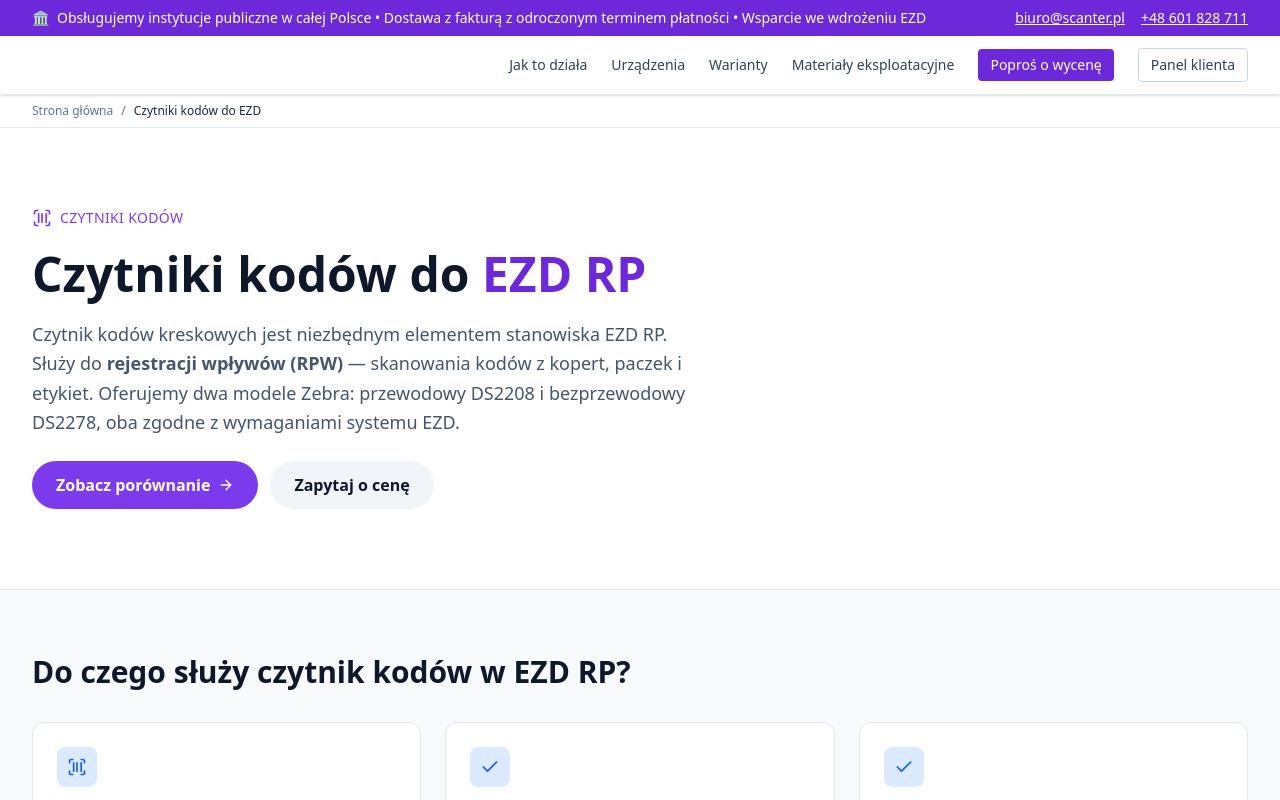
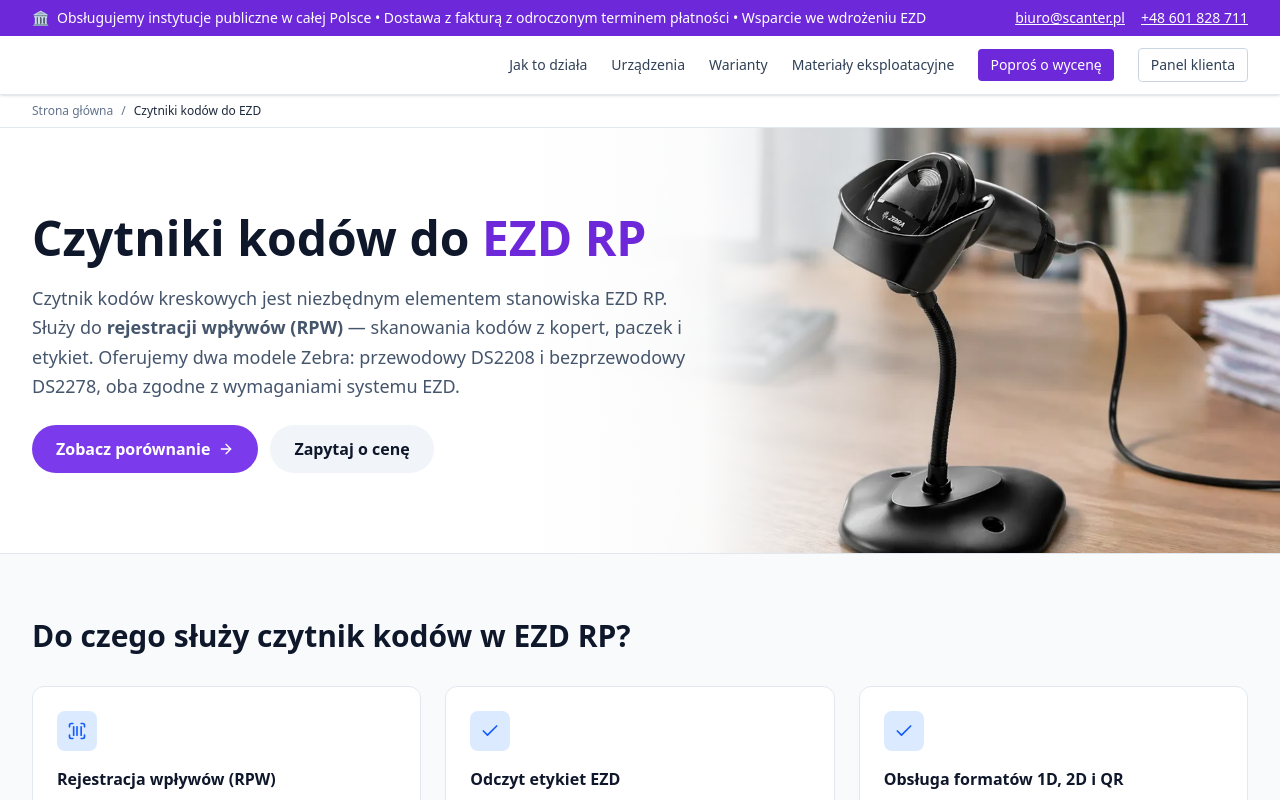
Before and after one commit to jakubtiuchty-arch/ezdrp24, a Next.js app: page /ezd-rp/czytniki in a window 1280 px wide. Shown: the top 800 px of the page. Built offline with nearby package versions, Linux system fonts and the light colour scheme.

Commit message:
Add hero background image to /ezd-rp/czytniki page (32KB webp, gradient overlay)
Co-Authored-By: Claude Opus 4.6 (1M context) <noreply@anthropic.com>

```diff
--- a/src/app/ezd-rp/czytniki/page.tsx
+++ b/src/app/ezd-rp/czytniki/page.tsx
@@ -82,13 +82,19 @@ export default function CzytnikiPage() {
         </nav>
 
         {/* Hero */}
-        <section className="bg-white border-b border-slate-200 py-12 lg:py-20">
-          <div className="max-w-7xl mx-auto px-4 sm:px-6 lg:px-8">
+        <section className="relative bg-white border-b border-slate-200 py-12 lg:py-20 overflow-hidden">
+          <div className="absolute inset-0 hidden lg:block">
+            <Image
+              src="/czytniki_ezd_hero.webp"
+              alt="Czytnik kodów kreskowych na stanowisku EZD RP"
+              fill
+              className="object-cover object-right"
+              priority
+            />
+            <div className="absolute inset-0 bg-gradient-to-r from-white from-40% via-white/90 via-55% to-transparent to-70%" />
+          </div>
+          <div className="relative max-w-7xl mx-auto px-4 sm:px-6 lg:px-8">
             <div className="max-w-3xl">
-              <div className="flex items-center gap-2 mb-4">
-                <ScanBarcode className="w-5 h-5 text-violet-600" />
-                <span className="text-sm font-medium text-violet-600 uppercase tracking-wide">Czytniki kodów</span>
-              </div>
               <h1 className="text-3xl sm:text-4xl lg:text-5xl font-bold text-slate-900 leading-tight">
                 Czytniki kodów do <span className="text-violet-700">EZD RP</span>
               </h1>
```
Also changed, not shown: public/czytniki_ezd_hero.webp (added).
